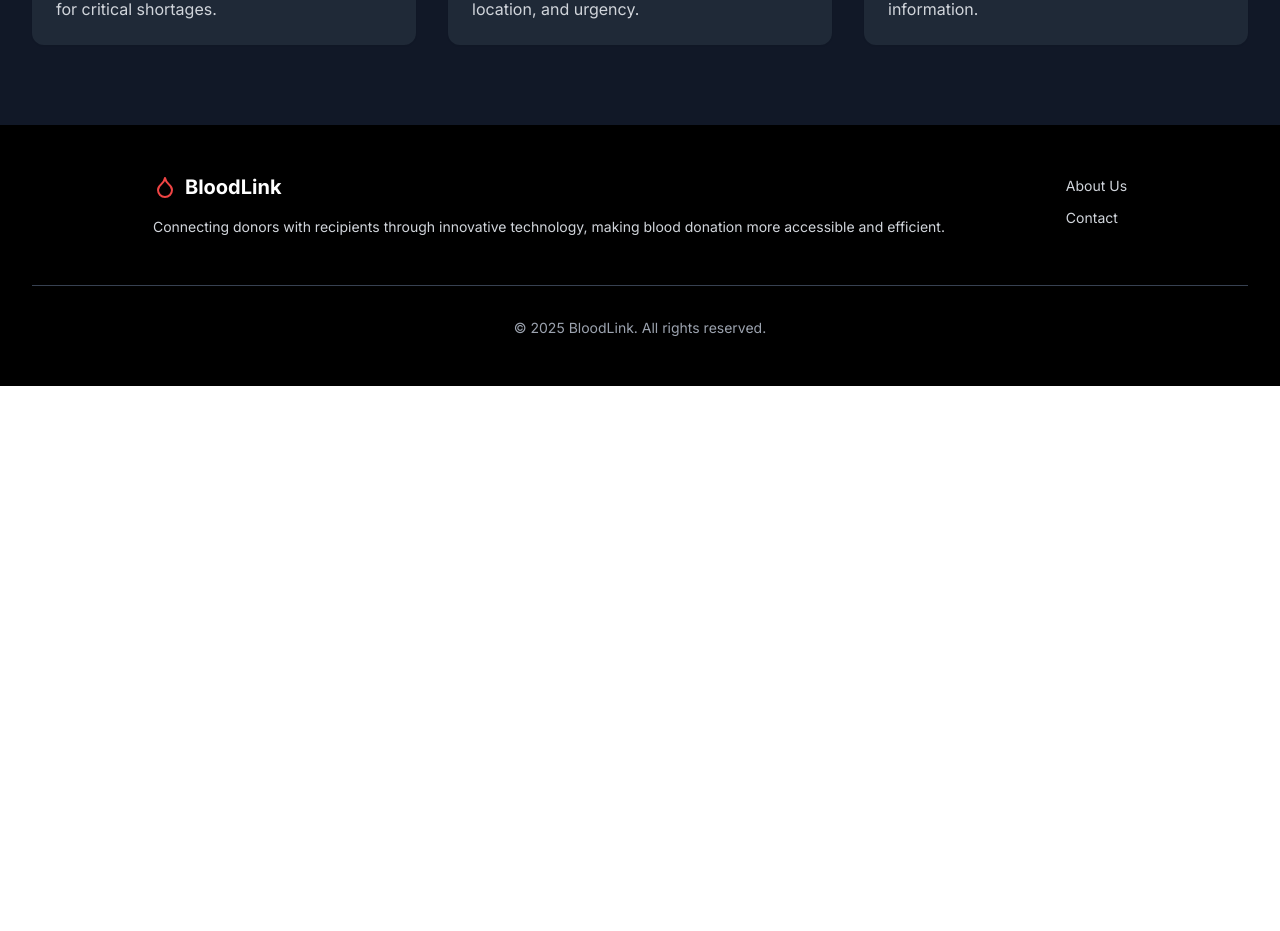
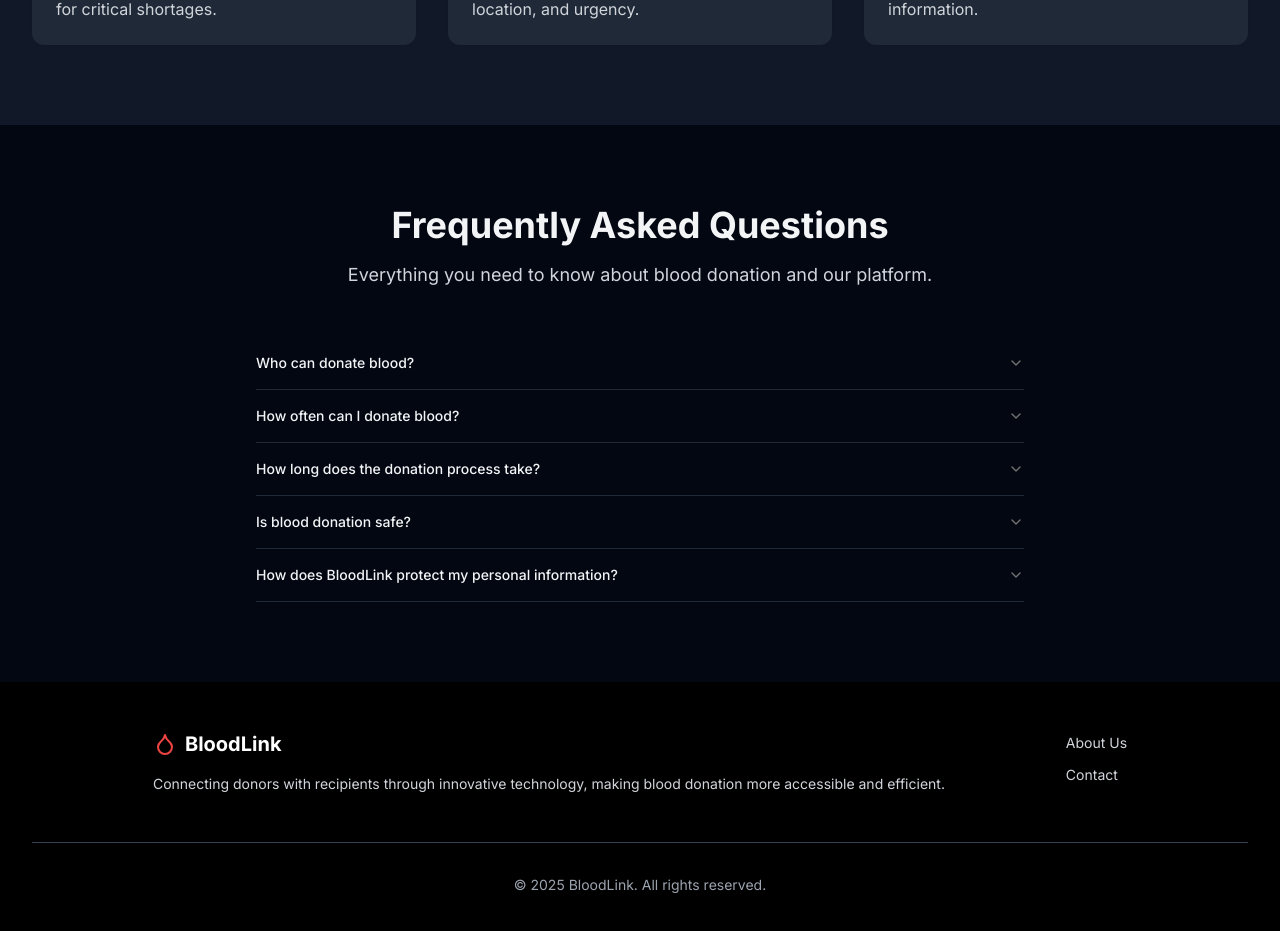
Before and after one commit to abin-karukappallil/BloodLink, a Next.js app: page / in a window 1280 px wide. Shown: the part 1459-2390 px from the top of the page. Before the commit the page ends 1845 px from the top, so only its background shows below. Built offline with nearby package versions, Linux system fonts and the light colour scheme.

Commit message:
feat:faq section added

```diff
--- /dev/null
+++ b/components/custom/faq-section.tsx
@@ -0,0 +1,91 @@
+"use client"
+
+import { motion } from "framer-motion"
+import { Accordion, AccordionContent, AccordionItem, AccordionTrigger } from "@/components/ui/accordion"
+
+export function FAQSection() {
+  const fadeIn = {
+    hidden: { opacity: 0, y: 20 },
+    visible: { opacity: 1, y: 0, transition: { duration: 0.6 } },
+  }
+
+  return (
+    <motion.section
+      className="py-20 bg-gray-950"
+      initial="hidden"
+      whileInView="visible"
+      viewport={{ once: true }}
+      variants={fadeIn}
+    >
+      <div className="container px-4 mx-auto sm:px-6 lg:px-8">
+        <motion.div
+          className="max-w-3xl mx-auto mb-12 text-center"
+          initial={{ opacity: 0, y: 20 }}
+          whileInView={{ opacity: 1, y: 0 }}
+          viewport={{ once: true }}
+          transition={{ duration: 0.6 }}
+        >
+          <h2 className="mb-4 text-3xl font-bold text-gray-100 sm:text-4xl">Frequently Asked Questions</h2>
+          <p className="text-lg text-gray-300">Everything you need to know about blood donation and our platform.</p>
+        </motion.div>
+
+        <div className="max-w-3xl mx-auto">
+          <Accordion type="single" collapsible className="w-full">
+            <AccordionItem value="item-1" className="border-b border-gray-800">
+              <AccordionTrigger className="text-gray-100 hover:text-red-500 py-4">
+                Who can donate blood?
+              </AccordionTrigger>
+              <AccordionContent className="text-gray-300">
+                Generally, you can donate blood if you are in good health, at least 17 years old (16 with parental
+                consent in some states), weigh at least 110 pounds, and meet other eligibility criteria. Specific
+                requirements may vary by location and blood center.
+              </AccordionContent>
+            </AccordionItem>
+
+            <AccordionItem value="item-2" className="border-b border-gray-800">
+              <AccordionTrigger className="text-gray-100 hover:text-red-500 py-4">
+                How often can I donate blood?
+              </AccordionTrigger>
+              <AccordionContent className="text-gray-300">
+                Whole blood donors can typically donate every 56 days (8 weeks). Platelet donors may donate more
+                frequently, up to 24 times per year. Double red cell donors can donate every 112 days (16 weeks).
+              </AccordionContent>
+            </AccordionItem>
+
+            <AccordionItem value="item-3" className="border-b border-gray-800">
+              <AccordionTrigger className="text-gray-100 hover:text-red-500 py-4">
+                How long does the donation process take?
+              </AccordionTrigger>
+              <AccordionContent className="text-gray-300">
+                The entire blood donation process takes about one hour, though the actual blood collection usually takes
+                only 8-10 minutes. This includes registration, a mini-physical, the donation, and refreshments
+                afterward.
+              </AccordionContent>
+            </AccordionItem>
+
+            <AccordionItem value="item-4" className="border-b border-gray-800">
+              <AccordionTrigger className="text-gray-100 hover:text-red-500 py-4">
+                Is blood donation safe?
+              </AccordionTrigger>
+              <AccordionContent className="text-gray-300">
+                Yes, blood donation is very safe. All equipment used is sterile and disposed of after a single use. The
+                process is conducted by trained professionals who follow strict safety protocols to ensure donor safety.
+              </AccordionContent>
+            </AccordionItem>
+
+            <AccordionItem value="item-5" className="border-b border-gray-800">
+              <AccordionTrigger className="text-gray-100 hover:text-red-500 py-4">
+                How does BloodLink protect my personal information?
+              </AccordionTrigger>
+              <AccordionContent className="text-gray-300">
+                BloodLink takes data privacy seriously. We use industry-standard encryption and security measures to
+                protect your personal information. Your data is only shared with authorized medical facilities when
+                necessary for blood donation purposes, and we never sell your information to third parties.
+              </AccordionContent>
+            </AccordionItem>
+          </Accordion>
+        </div>
+      </div>
+    </motion.section>
+  )
+}
--- a/components/custom/home.tsx
+++ b/components/custom/home.tsx
@@ -1,11 +1,13 @@
 "use client"
-import { useState, useEffect } from "react"
-import { motion } from "framer-motion"
+import { useState, useEffect, useRef } from "react"
+import { motion, AnimatePresence } from "framer-motion"
 import { Button } from "@/components/ui/button"
-import { Heart, Users, Award, ArrowRight, ChevronDown, Droplet, Activity, MapPin } from "lucide-react"
+import { Heart, Users, Award, ArrowRight, ChevronDown, Droplet, Activity, MapPin, Plus, Minus } from "lucide-react"
 import Image from "next/image"
 import CountUp from "@/components/ui/count-up"
 import { useRouter } from "next/navigation"
+import { FAQSection } from "@/components/custom/faq-section"
+
 export default function LandingPage() {
   const [isVisible, setIsVisible] = useState(false)
   const router = useRouter()
@@ -131,7 +133,12 @@ export default function LandingPage() {
                   Become a Donor
                   <ArrowRight className="w-4 h-4 ml-2" />
                 </Button>
-                <Button size="lg" variant="outline" onClick={() => router.push("/login")} className="border-red-200 text-red-600 hover:bg-red-50">
+                <Button
+                  size="lg"
+                  variant="outline"
+                  onClick={() => router.push("/login")}
+                  className="border-red-200 text-red-600 hover:bg-red-50"
+                >
                   Find Blood Centers
                 </Button>
               </motion.div>
@@ -283,6 +290,9 @@ export default function LandingPage() {
           </motion.div>
         </div>
       </section>
+
+      <FAQSection />
+
       <footer className="py-12 bg-black text-gray-300">
         <div className="container flex flex-col px-4 mx-auto sm:px-6 lg:px-8">
           <div className="flex flex-row justify-evenly">
--- /dev/null
+++ b/components/ui/accordion.tsx
@@ -0,0 +1,57 @@
+"use client"
+
+import * as React from "react"
+import * as AccordionPrimitive from "@radix-ui/react-accordion"
+import { ChevronDown } from "lucide-react"
+
+import { cn } from "@/lib/utils"
+
+const Accordion = AccordionPrimitive.Root
+
+const AccordionItem = React.forwardRef<
+  React.ElementRef<typeof AccordionPrimitive.Item>,
+  React.ComponentPropsWithoutRef<typeof AccordionPrimitive.Item>
+>(({ className, ...props }, ref) => (
+  <AccordionPrimitive.Item
+    ref={ref}
+    className={cn("border-b", className)}
+    {...props}
+  />
+))
+AccordionItem.displayName = "AccordionItem"
+
+const AccordionTrigger = React.forwardRef<
+  React.ElementRef<typeof AccordionPrimitive.Trigger>,
+  React.ComponentPropsWithoutRef<typeof AccordionPrimitive.Trigger>
+>(({ className, children, ...props }, ref) => (
+  <AccordionPrimitive.Header className="flex">
+    <AccordionPrimitive.Trigger
+      ref={ref}
+      className={cn(
+        "flex flex-1 items-center justify-between py-4 text-sm font-medium transition-all hover:underline text-left [&[data-state=open]>svg]:rotate-180",
+        className
+      )}
+      {...props}
+    >
+      {children}
+      <ChevronDown className="h-4 w-4 shrink-0 text-muted-foreground transition-transform duration-200" />
+    </AccordionPrimitive.Trigger>
+  </AccordionPrimitive.Header>
+))
+AccordionTrigger.displayName = AccordionPrimitive.Trigger.displayName
+
+const AccordionContent = React.forwardRef<
+  React.ElementRef<typeof AccordionPrimitive.Content>,
+  React.ComponentPropsWithoutRef<typeof AccordionPrimitive.Content>
+>(({ className, children, ...props }, ref) => (
+  <AccordionPrimitive.Content
+    ref={ref}
+    className="overflow-hidden text-sm data-[state=closed]:animate-accordion-up data-[state=open]:animate-accordion-down"
+    {...props}
+  >
+    <div className={cn("pb-4 pt-0", className)}>{children}</div>
+  </AccordionPrimitive.Content>
+))
+AccordionContent.displayName = AccordionPrimitive.Content.displayName
+
+export { Accordion, AccordionItem, AccordionTrigger, AccordionContent }
--- a/package.json
+++ b/package.json
@@ -11,6 +11,7 @@
   "dependencies": {
     "@neondatabase/serverless": "^0.10.4",
     "@nextui-org/react": "^2.6.11",
+    "@radix-ui/react-accordion": "^1.2.3",
     "@radix-ui/react-avatar": "^1.1.3",
     "@radix-ui/react-dialog": "^1.1.6",
     "@radix-ui/react-select": "^2.1.6",
--- a/tailwind.config.ts
+++ b/tailwind.config.ts
@@ -61,7 +61,7 @@ module.exports = {
   		keyframes: {
   			'accordion-down': {
   				from: {
-  					height: 0
+  					height: '0'
   				},
   				to: {
   					height: 'var(--radix-accordion-content-height)'
@@ -72,7 +72,7 @@ module.exports = {
   					height: 'var(--radix-accordion-content-height)'
   				},
   				to: {
-  					height: 0
+  					height: '0'
   				}
   			}
   		},
```
Also changed, not shown: 1 other file (tests, documents, lock files or other folders).
